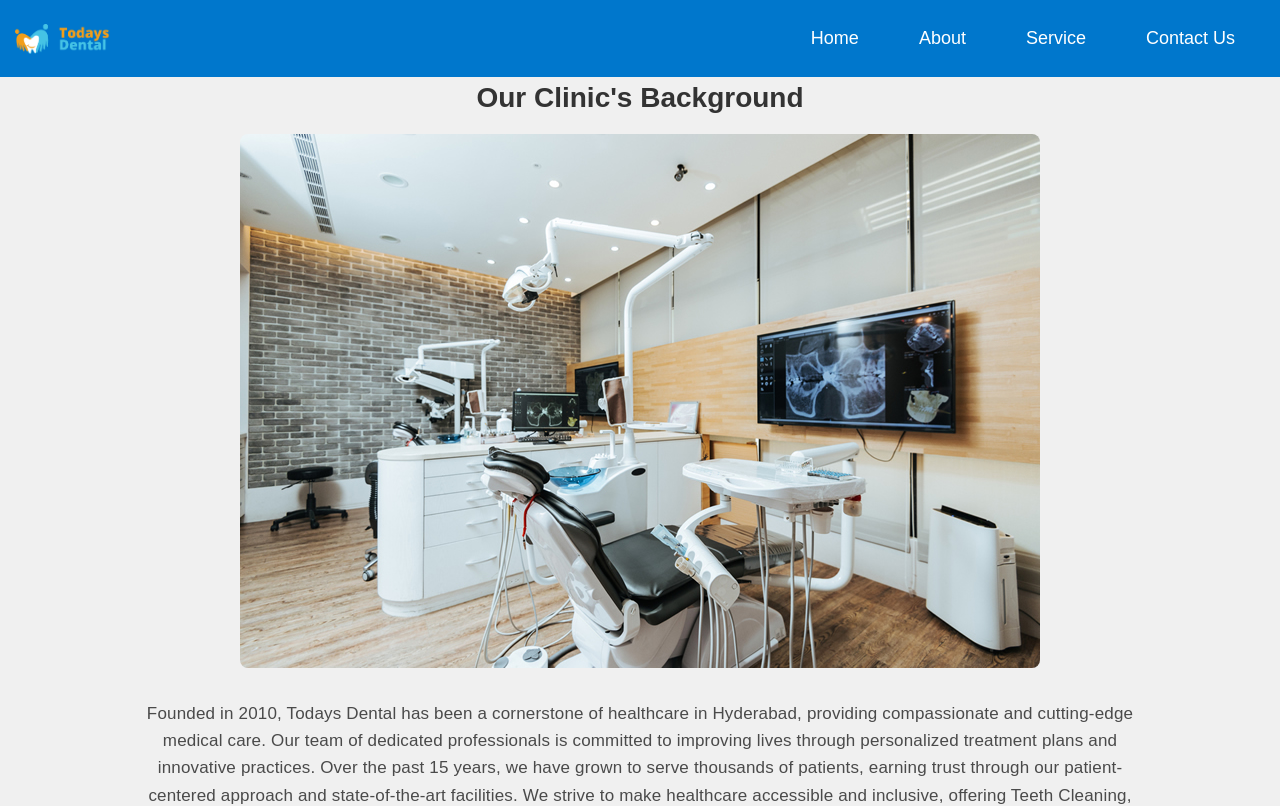
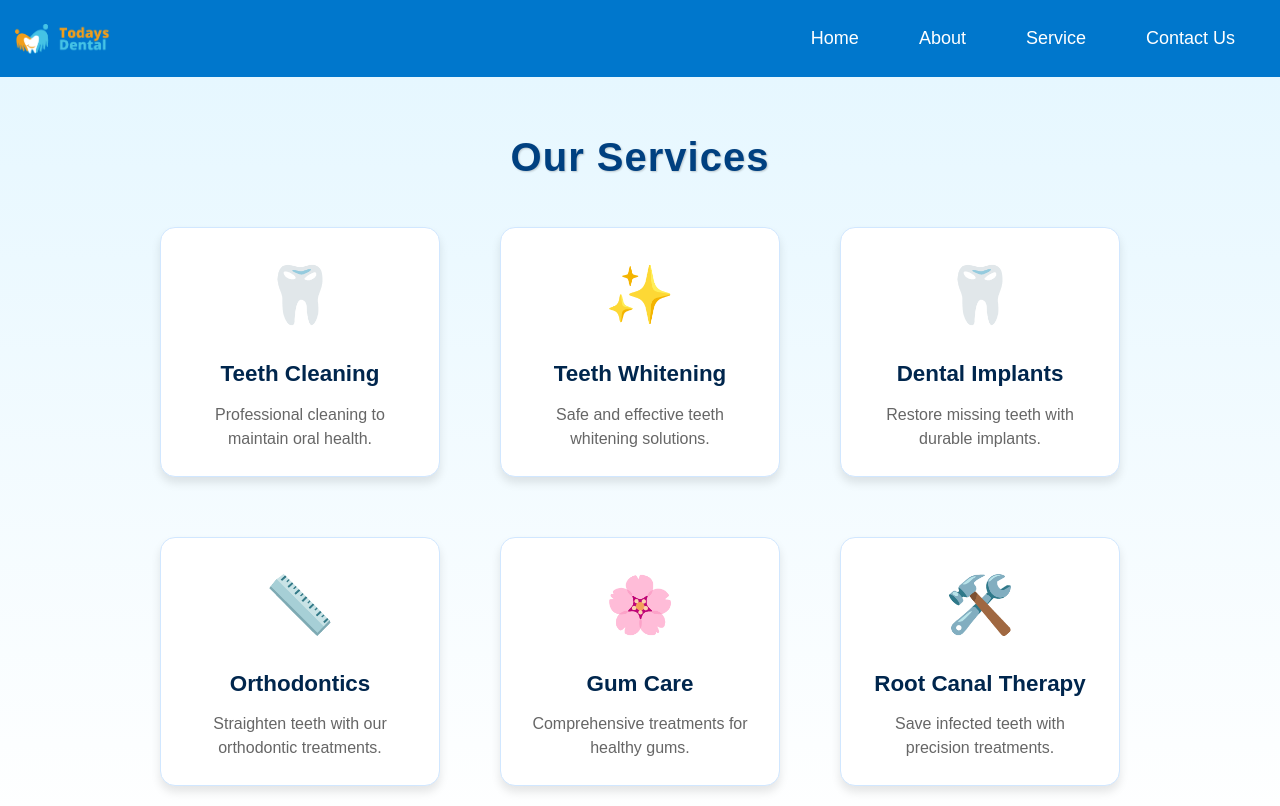
Before and after one commit to Rohitbanala/DentalWensite, a React (Vite) app: page / in a window 1280 px wide. Shown: the top 806 px of the page. Built offline with nearby package versions, Linux system fonts and the light colour scheme.

Commit message:
added service page

```diff
--- a/src/App.jsx
+++ b/src/App.jsx
@@ -4,11 +4,12 @@ import viteLogo from "/vite.svg";
 import "./App.css";
 import HomePage from "./components/pages/homepage/homePage";
 import AboutUs from "./components/pages/about/about_us";
+import ServicesPage from "./components/pages/services/servicesPage";
 
 function App() {
   return (
     <>
-      <AboutUs />
+      <ServicesPage />
     </>
   );
 }
--- /dev/null
+++ b/src/components/pages/services/modal.css
@@ -0,0 +1,118 @@
+.modal-backdrop {
+  position: fixed;
+  top: 0;
+  left: 0;
+  width: 100vw;
+  height: 100vh;
+  background-color: rgba(0, 0, 0, 0.7);
+  display: flex;
+  align-items: center;
+  justify-content: center;
+  z-index: 1000;
+  backdrop-filter: blur(4px);
+}
+
+.modal-content {
+  background: #ffffff;
+  padding: 2.5rem;
+  border-radius: 15px;
+  max-width: 550px;
+  width: 90%;
+  position: relative;
+  box-shadow: 0 6px 12px rgba(0, 0, 0, 0.25);
+  overflow: hidden;
+  text-align: left;
+  animation: fadeIn 0.3s ease;
+}
+
+@keyframes fadeIn {
+  from {
+    opacity: 0;
+    transform: scale(0.95);
+  }
+  to {
+    opacity: 1;
+    transform: scale(1);
+  }
+}
+
+.modal-close {
+  position: absolute;
+  top: 12px;
+  right: 18px;
+  background: none;
+  border: none;
+  font-size: 1.8rem;
+  cursor: pointer;
+  color: #ff5252;
+  transition: transform 0.2s ease;
+}
+
+.modal-close:hover {
+  transform: scale(1.2);
+}
+
+.modal-content h2 {
+  margin-top: 0;
+  color: #00796b;
+  font-size: 1.8rem;
+  font-weight: bold;
+}
+
+.modal-content p {
+  margin: 1rem 0;
+  font-size: 1rem;
+  line-height: 1.6;
+  color: #333333;
+}
+
+.modal-content ul {
+  list-style: none;
+  padding: 0;
+  margin: 1rem 0;
+}
+
+.modal-content ul li {
+  margin: 1rem 0;
+  display: flex;
+  align-items: flex-start;
+  gap: 10px;
+  font-size: 1rem;
+  color: #333333;
+}
+
+.modal-content ul li::before {
+  content: "";
+  display: inline-flex;
+  align-items: center;
+  justify-content: center;
+  width: 24px;
+  height: 24px;
+  background-color: #4caf50;
+  color: #ffffff;
+  border-radius: 50%;
+  font-size: 1rem;
+  margin-right: 10px;
+}
+
+.modal-content ul li:first-child::before {
+  content: "🛠️";
+}
+
+.modal-content ul li:nth-child(2)::before {
+  content: "📋";
+}
+
+.modal-content ul li:last-child::before {
+  content: "❓";
+}
+
+.modal-content ul li span {
+  font-weight: 600;
+  margin-right: 5px;
+}
+
+.modal-content ul li p {
+  margin: 0;
+  line-height: 1.5;
+}
--- /dev/null
+++ b/src/components/pages/services/modal.jsx
@@ -0,0 +1,39 @@
+import "./modal.css";
+function Modal({ service, onClose }) {
+  return (
+    <div className="modal-backdrop" onClick={onClose}>
+      <div
+        className="modal-content"
+        onClick={(e) => {
+          e.stopPropagation(); // Prevent modal close on inner click
+        }}
+      >
+        <button className="modal-close" onClick={onClose}>
+          &times;
+        </button>
+        <h2>{service.title}</h2>
+        <p>
+          <strong>Description:</strong> {service.description}
+        </p>
+        <p>
+          <strong>Details:</strong> {service.details}
+        </p>
+        <ul>
+          <li>
+            🛠️ <strong>Benefits:</strong> Improve oral health and appearance.
+          </li>
+          <li>
+            📋 <strong>Procedure:</strong> A step-by-step treatment designed for
+            safety and efficiency.
+          </li>
+          <li>
+            ❓ <strong>FAQs:</strong> Contact us to know more at
+            todaysdentals@gmail.com
+          </li>
+        </ul>
+      </div>
+    </div>
+  );
+}
+
+export default Modal;
--- /dev/null
+++ b/src/components/pages/services/servicesList.css
@@ -0,0 +1,56 @@
+.services-overview {
+  padding: 50px 20px;
+  background: linear-gradient(to bottom, #e6f7ff, #ffffff);
+  text-align: center;
+}
+
+.section-title {
+  font-size: 2.5rem;
+  margin-bottom: 40px;
+  color: #004080;
+  font-weight: 800;
+  letter-spacing: 1px;
+  text-shadow: 1px 1px 2px rgba(0, 0, 0, 0.2);
+}
+
+.services-container {
+  display: flex;
+  flex-wrap: wrap;
+  gap: 60px;
+  justify-content: center;
+}
+
+.service-card {
+  background: #ffffff;
+  border: 1px solid #d1e7ff;
+  border-radius: 15px;
+  padding: 25px;
+  width: 280px;
+  text-align: center;
+  box-shadow: 0 6px 10px rgba(0, 0, 0, 0.1);
+  transition: transform 0.3s ease, box-shadow 0.3s ease;
+}
+
+.service-card:hover {
+  transform: translateY(-7px);
+  box-shadow: 0 8px 15px rgba(0, 0, 0, 0.2);
+}
+
+.service-icon {
+  font-size: 3.5rem;
+  color: #0056b3;
+  margin-bottom: 20px;
+}
+
+.service-title {
+  font-size: 1.4rem;
+  font-weight: 700;
+  margin-bottom: 12px;
+  color: #00264d;
+}
+
+.service-description {
+  font-size: 1rem;
+  color: #666666;
+  line-height: 1.5;
+}
--- /dev/null
+++ b/src/components/pages/services/servicesList.jsx
@@ -0,0 +1,85 @@
+import "./servicesList.css";
+
+import "./servicesList.css";
+import { useState } from "react";
+import Modal from "./modal.jsx"; // Assumes you have a Modal component for details.
+
+const services = [
+  {
+    icon: "🦷",
+    title: "Teeth Cleaning",
+    description: "Professional cleaning to maintain oral health.",
+    details:
+      "Teeth cleaning involves removing plaque, tartar, and stains for optimal oral health.",
+  },
+  {
+    icon: "✨",
+    title: "Teeth Whitening",
+    description: "Safe and effective teeth whitening solutions.",
+    details:
+      "We use advanced techniques to safely whiten teeth, ensuring a brighter smile.",
+  },
+  {
+    icon: "🦷",
+    title: "Dental Implants",
+    description: "Restore missing teeth with durable implants.",
+    details:
+      "Dental implants replace missing teeth with durable and natural-looking alternatives.",
+  },
+  {
+    icon: "📏",
+    title: "Orthodontics",
+    description: "Straighten teeth with our orthodontic treatments.",
+    details:
+      "We offer braces and aligners to correct misaligned teeth and enhance your smile.",
+  },
+  {
+    icon: "🌸",
+    title: "Gum Care",
+    description: "Comprehensive treatments for healthy gums.",
+    details:
+      "Our gum care services address gingivitis, periodontal disease, and other gum issues.",
+  },
+  {
+    icon: "🛠️",
+    title: "Root Canal Therapy",
+    description: "Save infected teeth with precision treatments.",
+    details:
+      "Root canal therapy removes infected pulp, cleans, and seals the tooth to prevent further damage.",
+  },
+];
+
+export default function ServicesList() {
+  const [selectedService, setSelectedService] = useState(null);
+
+  const handleCardClick = (service) => {
+    setSelectedService(service);
+  };
+
+  const handleCloseModal = () => {
+    setSelectedService(null);
+  };
+
+  return (
+    <section className="services-overview">
+      <h2 className="section-title">Our Services</h2>
+      <div className="services-container">
+        {services.map((service, index) => (
+          <div
+            className="service-card"
+            key={index}
+            onClick={() => handleCardClick(service)}
+          >
+            <div className="service-icon">{service.icon}</div>
+            <h3 className="service-title">{service.title}</h3>
+            <p className="service-description">{service.description}</p>
+          </div>
+        ))}
+      </div>
+
+      {selectedService && (
+        <Modal service={selectedService} onClose={handleCloseModal} />
+      )}
+    </section>
+  );
+}
--- /dev/null
+++ b/src/components/pages/services/servicesPage.css
@@ -0,0 +1,10 @@
+.services-page {
+  font-family: "Arial", sans-serif;
+  padding: 0;
+  margin: 0;
+  background: linear-gradient(to bottom, #e6f7ff, #ffffff);
+  color: #00264d;
+  display: flex;
+  flex-direction: column;
+  min-height: 100vh;
+}
--- /dev/null
+++ b/src/components/pages/services/servicesPage.jsx
@@ -0,0 +1,18 @@
+import Footer from "../../common_components/footer/footer";
+import Header from "../../common_components/header/header";
+
+import ServicesList from "./servicesList";
+
+import "./servicesPage.css";
+
+const ServicesPage = () => {
+  return (
+    <section className="services-page">
+      <Header />
+      <ServicesList />
+      <Footer />
+    </section>
+  );
+};
+
+export default ServicesPage;
```
